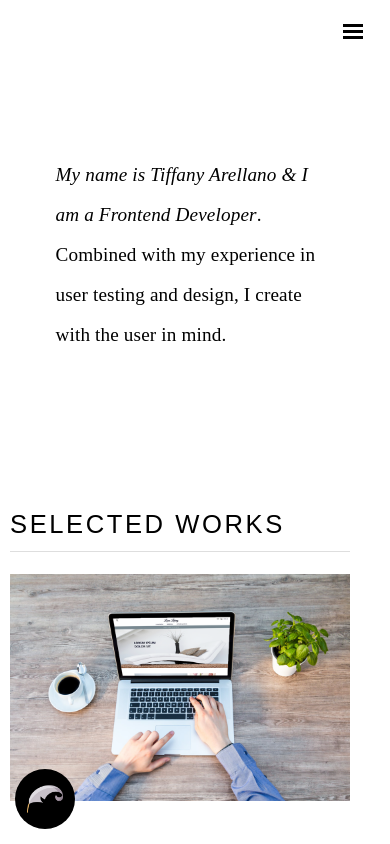
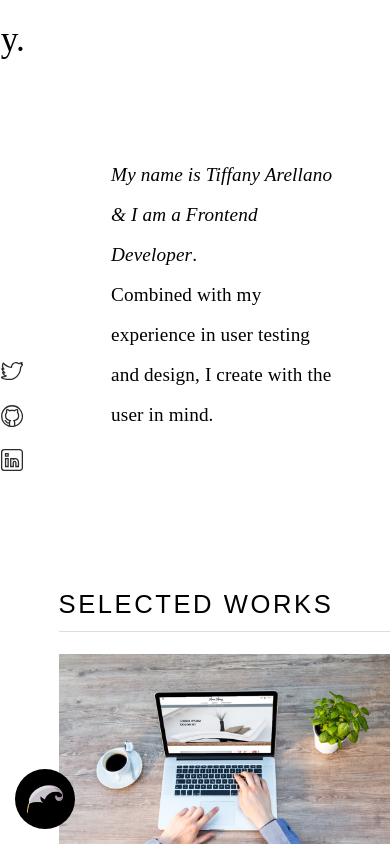
Before and after one commit to yirano/portfolio, a React (Create React App) app: page / in a window 390 px wide. Shown: the top 844 px of the page. Built offline with nearby package versions, Linux system fonts and the light colour scheme; a web font is replaced by a local one.

Commit message:
Adjust padding and width of main content in responsive

```diff
--- a/src/App.css
+++ b/src/App.css
@@ -22,6 +22,7 @@ main {
 	max-width: 100%;
 	margin: 0 auto;
 }
+
 p section {
 	height: 100%;
 	width: 100%;
@@ -34,7 +35,6 @@ h2,
 h3,
 h4 {
 	font-family: 'Quattrocento', serif;
-	/* font-family: 'Muli', sans-serif; */
 }
 
 h1 {
@@ -61,11 +61,6 @@ a:hover {
 a:visited {
 	color: var(--white);
 }
-
-/* .sectionTitle {
-	background: url('./images/headerImg.jpeg');
-	background-attachment: fixed;
-} */
 
 .sectionTitle h3,
 .sectionTitle h2 {
@@ -103,7 +98,8 @@ footer {
 
 	section,
 	footer {
-		width: 100%;
-		float: none;
+		width: 85%;
+		float: right;
+		padding: 0;
 	}
 }
--- a/src/components/Header/Header.css
+++ b/src/components/Header/Header.css
@@ -48,15 +48,15 @@ nav {
 }
 
 @media only screen and (max-width: 768px) {
-	header {
+	/* header {
 		height: 70px;
 		width: 100%;
 		float: none;
 		padding-top: 20px;
 		text-align: center;
 		position: fixed;
-	}
-
+	} */
+	/*
 	.hamburgerMenu {
 		display: block;
 		position: absolute;
@@ -67,9 +67,9 @@ nav {
 		outline: none;
 		border: none;
 		z-index: 999;
-	}
+	} */
 
-	.hamburgerMenu span:nth-child(1),
+	/* .hamburgerMenu span:nth-child(1),
 	.hamburgerMenu span:nth-child(2),
 	.hamburgerMenu span:nth-child(3) {
 		content: '';
@@ -77,13 +77,13 @@ nav {
 		width: 20px;
 		border-top: 3px solid black;
 		padding-bottom: 3px;
-	}
+	} */
 
-	nav {
+	/* nav {
 		display: none;
-	}
+	} */
 
-	.responsiveNav {
+	/* .responsiveNav {
 		display: block;
 		position: absolute;
 		top: 0;
@@ -91,9 +91,9 @@ nav {
 		width: 100%;
 		height: 570px;
 		background-color: #fff;
-	}
+	} */
 
-	.responsiveNav ul {
+	/* .responsiveNav ul {
 		margin-top: 35%;
 	}
 
@@ -102,5 +102,5 @@ nav {
 		text-align: center;
 		margin: 0 auto;
 		padding: 15px;
-	}
+	} */
 }
--- a/src/components/Header/Header.jsx
+++ b/src/components/Header/Header.jsx
@@ -1,8 +1,8 @@
-import React, { Component } from 'react';
-import Github from '../../images/SVG/github.svg';
-import LinkedIn from '../../images/SVG/linkedin.svg';
-import Twitter from '../../images/SVG/twitter.svg';
-import './Header.css';
+import React, { Component } from "react";
+import Github from "../../images/SVG/github.svg";
+import LinkedIn from "../../images/SVG/linkedin.svg";
+import Twitter from "../../images/SVG/twitter.svg";
+import "./Header.css";
 
 export class Header extends Component {
   constructor() {
@@ -13,7 +13,7 @@ export class Header extends Component {
   }
 
   menuActive = () => {
-		this.setState((prevState) => {
+    this.setState(prevState => {
       return (prevState.menuActive = !prevState.menuActive);
     });
   };
@@ -27,21 +27,33 @@ export class Header extends Component {
           <span />
         </button>
 
-				<nav className={this.state.menuActive ? 'responsiveNav' : null}>
+        <nav>
           <h3>y.</h3>
           <ul className="socialLinks">
             <li>
-							<a href="https://twitter.com/yiirano" target="_blank" rel="noopener noreferrer">
+              <a
+                href="https://twitter.com/yiirano"
+                target="_blank"
+                rel="noopener noreferrer"
+              >
                 <img src={Twitter} width="22px" alt="social media icon" />
               </a>
             </li>
             <li>
-							<a href="https://github.com/yirano" target="_blank" rel="noopener noreferrer">
+              <a
+                href="https://github.com/yirano"
+                target="_blank"
+                rel="noopener noreferrer"
+              >
                 <img src={Github} width="22px" alt="social media icon" />
               </a>
             </li>
             <li>
-							<a href="https://www.linkedin.com/in/yt-arellano" target="_blank" rel="noopener noreferrer">
+              <a
+                href="https://www.linkedin.com/in/yt-arellano"
+                target="_blank"
+                rel="noopener noreferrer"
+              >
                 <img src={LinkedIn} width="22px" alt="social media icon" />
               </a>
             </li>
```
Also changed, not shown: src/images/background.jpeg (added). Lines whose indentation alone changed are shown as unchanged.
